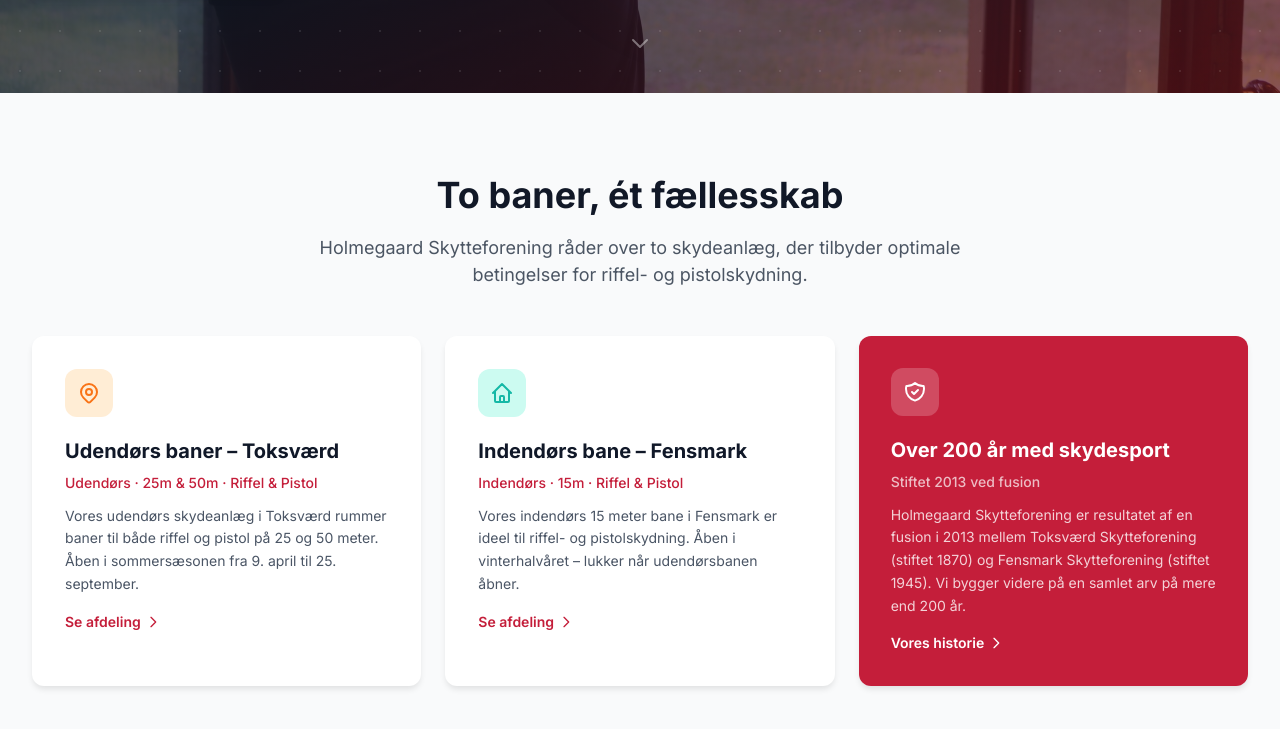
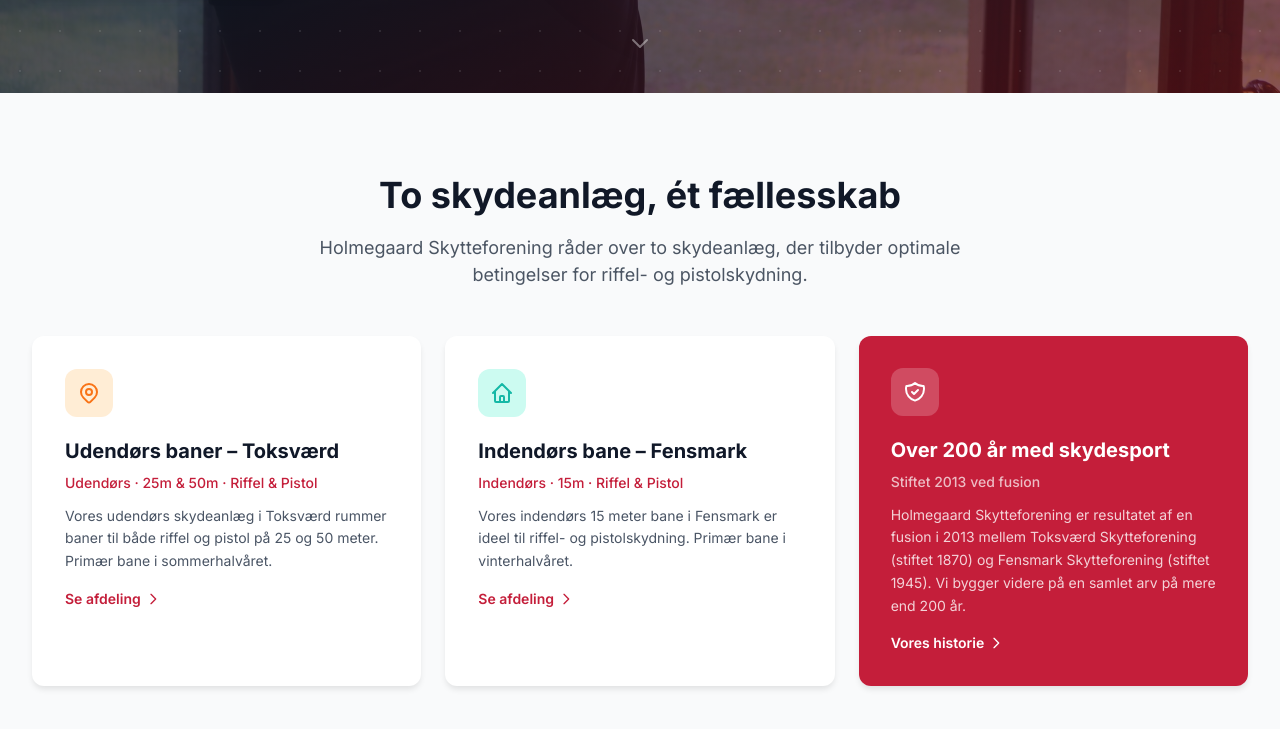
Before and after one commit to JWqvist/hskf-website, an Astro site: page / in a window 1280 px wide. Shown: the part 699-1428 px from the top of the page. Built offline with nearby package versions, Linux system fonts and the light colour scheme; Astro itself is replaced by a stand-in of ours.

Commit message:
fix(forside): Generic season text on bane cards, rename section title

```diff
--- a/src/pages/index.astro
+++ b/src/pages/index.astro
@@ -76,7 +76,7 @@ function getDisciplineClass(d: string) {
   <section class="py-20 bg-gray-50 dark:bg-gray-900">
     <div class="max-w-7xl mx-auto px-4 sm:px-6 lg:px-8">
       <div class="text-center mb-12">
-        <h2 class="section-title">To baner, ét fællesskab</h2>
+        <h2 class="section-title">To skydeanlæg, ét fællesskab</h2>
         <p class="section-subtitle max-w-2xl mx-auto">Holmegaard Skytteforening råder over to skydeanlæg, der tilbyder optimale betingelser for riffel- og pistolskydning.</p>
       </div>
       <div class="grid grid-cols-1 md:grid-cols-3 gap-6">
@@ -89,7 +89,7 @@ function getDisciplineClass(d: string) {
           </div>
           <h3 class="text-xl font-bold text-gray-900 dark:text-white mb-2">Udendørs baner – Toksværd</h3>
           <p class="text-sm font-medium mb-3" style="color: var(--color-primary-500);">Udendørs · 25m &amp; 50m · Riffel &amp; Pistol</p>
-          <p class="text-gray-600 dark:text-gray-400 text-sm leading-relaxed">Vores udendørs skydeanlæg i Toksværd rummer baner til både riffel og pistol på 25 og 50 meter. Åben i sommersæsonen fra 9. april til 25. september.</p>
+          <p class="text-gray-600 dark:text-gray-400 text-sm leading-relaxed">Vores udendørs skydeanlæg i Toksværd rummer baner til både riffel og pistol på 25 og 50 meter. Primær bane i sommerhalvåret.</p>
           <a href="/afdelinger" class="inline-flex items-center gap-1 mt-4 text-sm font-semibold transition-colors" style="color: var(--color-primary-500);">
             Se afdeling <svg class="w-4 h-4" fill="none" viewBox="0 0 24 24" stroke="currentColor"><path stroke-linecap="round" stroke-linejoin="round" stroke-width="2" d="M9 5l7 7-7 7"/></svg>
           </a>
@@ -104,7 +104,7 @@ function getDisciplineClass(d: string) {
           </div>
           <h3 class="text-xl font-bold text-gray-900 dark:text-white mb-2">Indendørs bane – Fensmark</h3>
           <p class="text-sm font-medium mb-3" style="color: var(--color-primary-500);">Indendørs · 15m · Riffel &amp; Pistol</p>
-          <p class="text-gray-600 dark:text-gray-400 text-sm leading-relaxed">Vores indendørs 15 meter bane i Fensmark er ideel til riffel- og pistolskydning. Åben i vinterhalvåret – lukker når udendørsbanen åbner.</p>
+          <p class="text-gray-600 dark:text-gray-400 text-sm leading-relaxed">Vores indendørs 15 meter bane i Fensmark er ideel til riffel- og pistolskydning. Primær bane i vinterhalvåret.</p>
           <a href="/afdelinger" class="inline-flex items-center gap-1 mt-4 text-sm font-semibold transition-colors" style="color: var(--color-primary-500);">
             Se afdeling <svg class="w-4 h-4" fill="none" viewBox="0 0 24 24" stroke="currentColor"><path stroke-linecap="round" stroke-linejoin="round" stroke-width="2" d="M9 5l7 7-7 7"/></svg>
           </a>
```
